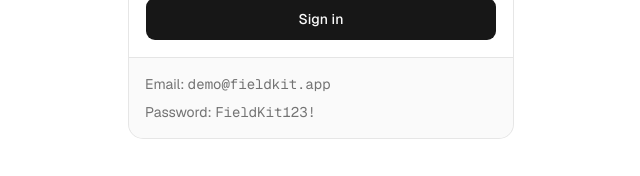
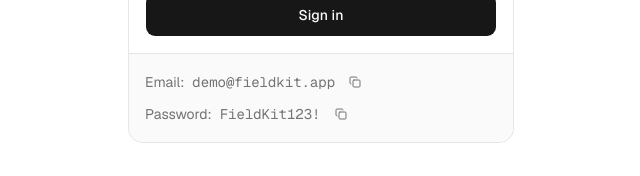
Before and after one commit to m0bar3z/FieldKit-pwa, a Next.js app: page /login in a window 1280 px wide. Shown: the part 453-629 px from the top of the page, without its empty margins (319-959 px from the left). Built offline with nearby package versions, Linux system fonts and the light colour scheme; no server answers.

Commit message:
feat(auth): add copy controls for demo credentials

```diff
--- a/src/app/login/page.tsx
+++ b/src/app/login/page.tsx
@@ -1,6 +1,7 @@
 import type { Metadata } from "next";
 import { redirect } from "next/navigation";
 import { Suspense } from "react";
+import { CopyCredentialButton } from "@/components/auth/copy-credential-button";
 import { SignInForm } from "@/components/auth/sign-in-form";
 import {
   Card,
@@ -33,11 +34,16 @@
         <SignInForm next={next} />
       </CardContent>
       <CardFooter className="flex-col items-start gap-2">
-        <p className="text-sm text-muted-foreground">
+        <p className="flex items-center gap-2 text-sm text-muted-foreground">
           Email: <code>{DEMO_ACCOUNT.email}</code>
+          <CopyCredentialButton label="email" value={DEMO_ACCOUNT.email} />
         </p>
-        <p className="text-sm text-muted-foreground">
+        <p className="flex items-center gap-2 text-sm text-muted-foreground">
           Password: <code>{DEMO_ACCOUNT.password}</code>
+          <CopyCredentialButton
+            label="password"
+            value={DEMO_ACCOUNT.password}
+          />
         </p>
       </CardFooter>
     </Card>
--- /dev/null
+++ b/src/components/auth/copy-credential-button.tsx
@@ -0,0 +1,54 @@
+"use client";
+
+import { CheckIcon, CopyIcon } from "lucide-react";
+import { useEffect, useState } from "react";
+import { Button } from "@/components/ui/button";
+
+export function CopyCredentialButton({
+  label,
+  value,
+}: {
+  label: string;
+  value: string;
+}) {
+  const [status, setStatus] = useState<"idle" | "copied" | "error">("idle");
+
+  useEffect(() => {
+    if (status === "idle") return;
+    const timeout = setTimeout(() => setStatus("idle"), 2000);
+    return () => clearTimeout(timeout);
+  }, [status]);
+
+  async function copy() {
+    try {
+      await navigator.clipboard.writeText(value);
+      setStatus("copied");
+    } catch {
+      setStatus("error");
+    }
+  }
+
+  return (
+    <>
+      <Button
+        type="button"
+        variant="ghost"
+        size="icon-xs"
+        aria-label={`Copy ${label}`}
+        title={status === "copied" ? "Copied!" : `Copy ${label}`}
+        onClick={copy}
+      >
+        {status === "copied" ? (
+          <CheckIcon aria-hidden="true" data-icon="inline-end" />
+        ) : (
+          <CopyIcon aria-hidden="true" data-icon="inline-end" />
+        )}
+      </Button>
+      <output className="sr-only">
+        {status === "copied" && `${label} copied.`}
+        {status === "error" &&
+          `Unable to copy ${label}. Please copy it manually.`}
+      </output>
+    </>
+  );
+}
```
